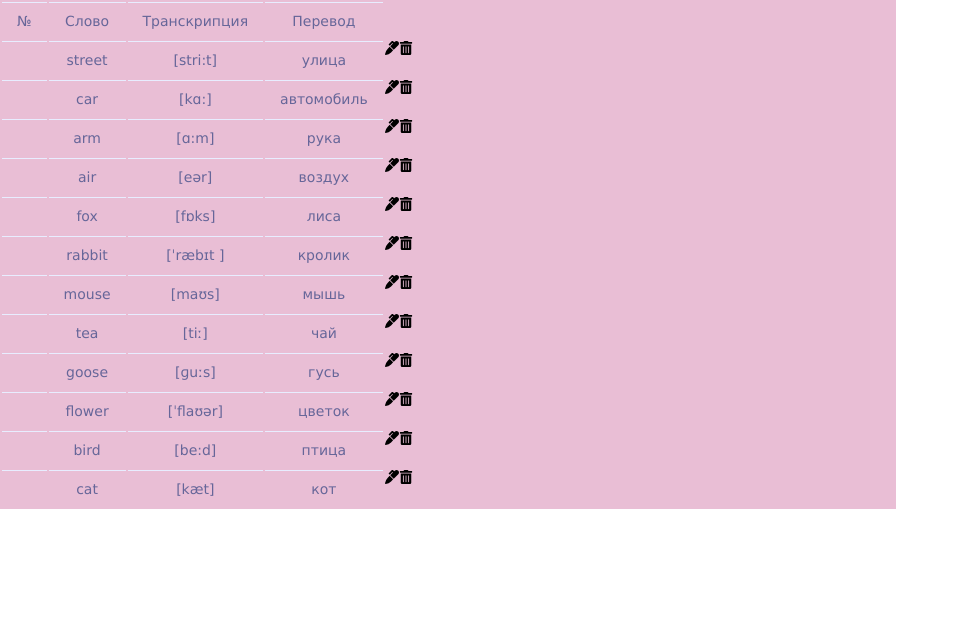
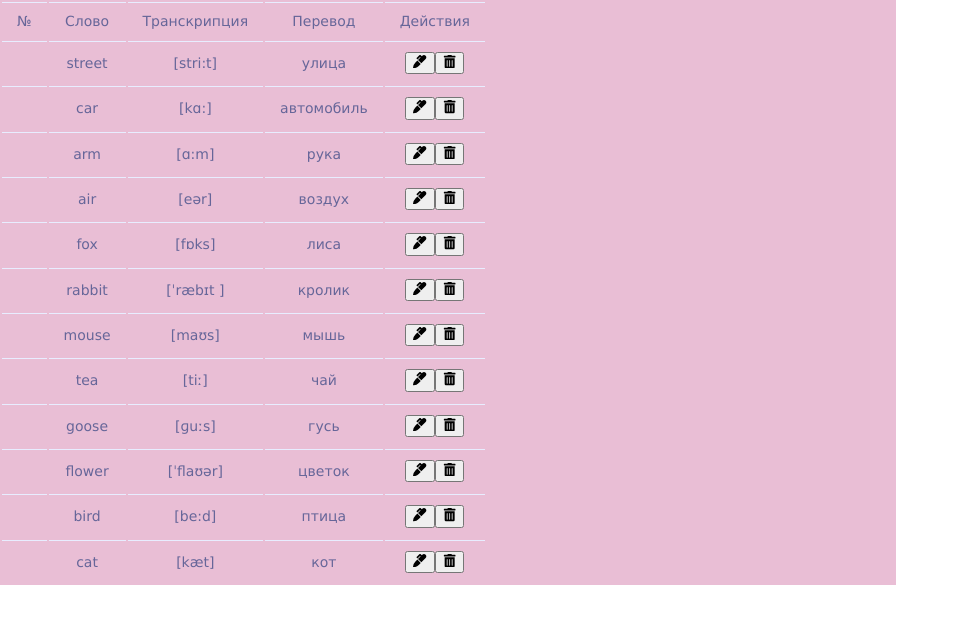
Before and after one commit to NastyaTarasovaa/cardapp, a React (Create React App) app: page / in a window 1280 px wide. Shown: the top 624 px of the page, without its empty margins (0-959 px from the left). Built offline with nearby package versions, Linux system fonts and the light colour scheme.

Commit message:
add buttons

```diff
--- a/src/components/Delete_button.jsx
+++ b/src/components/Delete_button.jsx
@@ -4,7 +4,7 @@ import { FaTrashAlt } from 'react-icons/fa'
 function Delete_button() {
     return (
         <div className='Delete_button'>
-            <FaTrashAlt></FaTrashAlt>
+            <button><FaTrashAlt></FaTrashAlt></button>
         </div>
     )
 }
--- a/src/components/Table.jsx
+++ b/src/components/Table.jsx
@@ -1,6 +1,7 @@
 import React from 'react';
 import { FaTrashAlt } from 'react-icons/fa';
 import { FaMarker } from 'react-icons/fa';
+
 
 
 
@@ -26,9 +27,11 @@ function table() {
             <td>{item.english}</td>
             <td>{item.transcription}</td>
             <td>{item.russian}</td>
-            < FaMarker ></FaMarker >
-            <FaTrashAlt></FaTrashAlt>
-        </tr >
+            <td>
+                <button ><FaMarker ></FaMarker ></button>
+                <button><FaTrashAlt></FaTrashAlt></button>
+            </td>
+        </tr>
     });
 
     return <table>
@@ -38,6 +41,7 @@ function table() {
                 <td>Слово</td>
                 <td>Транскрипция</td>
                 <td>Перевод</td>
+                <td>Действия</td>
 
 
             </tr>
```
